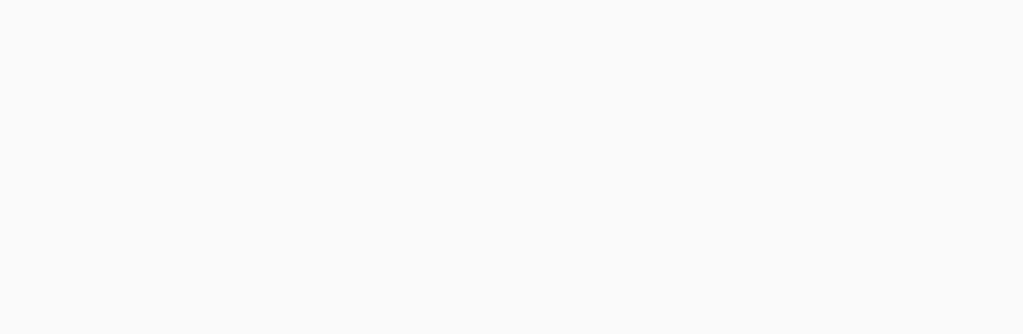
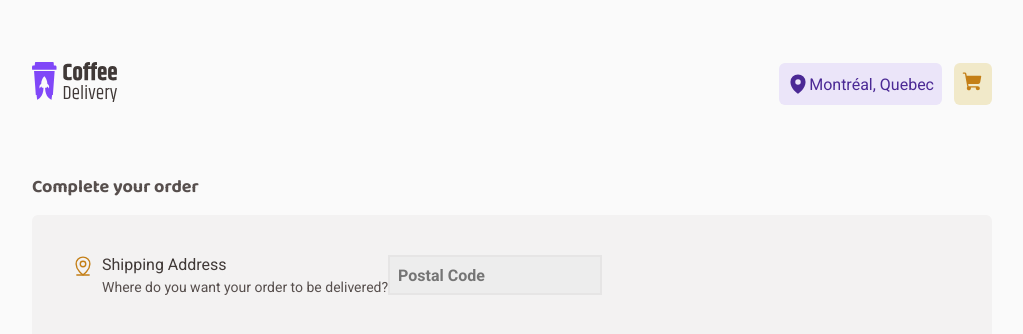
Before and after one commit to vaahxx/coffee-delivery, a React (Vite) app: page /checkout in a window 1280 px wide. Before the commit this address had no page. Shown: the top 334 px of the page, without its empty margins (128-1151 px from the left). Built offline with nearby package versions, Linux system fonts and the light colour scheme.

Commit message:
chore: start checkout page

```diff
--- a/package.json
+++ b/package.json
@@ -9,13 +9,16 @@
     "preview": "vite preview"
   },
   "dependencies": {
+    "@hookform/resolvers": "^2.9.10",
     "@types/styled-components": "^5.1.26",
     "immer": "^9.0.18",
     "phosphor-react": "^1.4.1",
     "react": "^18.2.0",
     "react-dom": "^18.2.0",
+    "react-hook-form": "^7.42.1",
     "react-router-dom": "^6.7.0",
-    "styled-components": "^5.3.6"
+    "styled-components": "^5.3.6",
+    "zod": "^3.20.2"
   },
   "devDependencies": {
     "@types/react": "^18.0.26",
--- a/src/Router.tsx
+++ b/src/Router.tsx
@@ -1,7 +1,7 @@
 import { Routes, Route } from "react-router-dom";
 import { DefaultLayout } from "./layouts/DefaultLayout";
 import { Home } from "./pages/Home";
-// import { Cart } from "./pages/Cart";
+import { Checkout } from "./pages/Checkout";
 // import { Success } from "./pages/Success";
 
 export function Router() {
@@ -9,7 +9,7 @@
     <Routes>
       <Route path='/' element={<DefaultLayout />}>
         <Route path='/' element={<Home />} />
-        {/* <Route path='/cart' element={<Cart />} /> */}
+        <Route path='/checkout' element={<Checkout />} />
         {/* <Route path='/success' element={<Success />} /> */}
       </Route>
     </Routes>
--- /dev/null
+++ b/src/pages/Checkout/components/Address/index.tsx
@@ -0,0 +1,48 @@
+import { MapPinLine } from "phosphor-react";
+import { useTheme } from "styled-components";
+import { zodResolver } from "@hookform/resolvers/zod";
+import * as zod from "zod";
+import { useFormContext, FormProvider, useForm } from "react-hook-form";
+import {
+  AddressCardContainer,
+  Title,
+  Subtitle,
+  TitleContainer,
+  Input,
+  AddressFormContainer,
+} from "./styles";
+
+const addressFormValidationSchema = zod.object({
+  postalCode: zod.string().min(6).max(6),
+  street: zod.string().min(1),
+  number: zod.number().min(1).max(4),
+  apartment: zod.string().min(1),
+  city: zod.string().min(1),
+  province: zod.string().min(2).max(2),
+});
+
+type AddressFormData = zod.infer<typeof addressFormValidationSchema>;
+
+export function Address() {
+  const theme = useTheme();
+
+  return (
+    <AddressCardContainer>
+      <TitleContainer>
+        <MapPinLine size={22} color={theme["yellow-dark"]} />
+        <div>
+          <Title>Shipping Address</Title>
+          <Subtitle>Where do you want your order to be delivered?</Subtitle>
+        </div>
+      </TitleContainer>
+
+      <AddressFormContainer>
+        <Input
+          id='postal-code'
+          placeholder='Postal Code'
+          // {...register("postal-code")}
+        />
+      </AddressFormContainer>
+    </AddressCardContainer>
+  );
+}
--- /dev/null
+++ b/src/pages/Checkout/components/Address/styles.ts
@@ -0,0 +1,59 @@
+import styled from "styled-components";
+
+export const AddressCardContainer = styled.div`
+  background-color: ${(props) => props.theme["base-card"]};
+  padding: 2.5rem;
+  border-radius: 6px;
+  display: flex;
+`;
+
+export const TitleContainer = styled.div`
+  display: flex;
+  align-items: top;
+  gap: 0.5rem;
+  margin-bottom: 2rem;
+
+  div {
+    display: flex;
+    flex-direction: column;
+    gap: 2px;
+  }
+`;
+
+export const Title = styled.span`
+  font-family: "Roboto", sans-serif;
+  font-style: normal;
+  font-weight: 400;
+  font-size: 1rem;
+  line-height: 130%;
+  color: ${(props) => props.theme["base-subtitle"]};
+`;
+
+export const Subtitle = styled.span`
+  font-family: "Roboto", sans-serif;
+  font-style: normal;
+  font-weight: 400;
+  font-size: 0.875rem;
+  line-height: 130%;
+  color: ${(props) => props.theme["base-text"]};
+`;
+
+export const AddressFormContainer = styled.form``;
+
+export const Input = styled.input`
+  background: ${(props) => props.theme["base-input"]};
+  height: 2.5rem;
+  border: 0;
+  border: 2px solid ${(props) => props.theme["base-button"]};
+  font-weight: bold;
+  font-size: inherit;
+  padding: 0 0.5rem;
+  color: ${(props) => props.theme["base-label"]};
+  &:focus {
+    box-shadow: none;
+    /* border-color: ${(props) => props.theme["green-500"]}; */
+  }
+  &::placeholder {
+    /* color: ${(props) => props.theme["gray-500"]}; */
+  }
+`;
--- /dev/null
+++ b/src/pages/Checkout/index.tsx
@@ -0,0 +1,15 @@
+import { Address } from "./components/Address";
+import { CheckoutContainer, Title } from "./styles";
+
+export function Checkout() {
+  return (
+    <CheckoutContainer>
+      <section>
+        <Title>Complete your order</Title>
+        <Address />
+        {/* <Payment/> */}
+      </section>
+      <section>{/* <Confirmation/> */}</section>
+    </CheckoutContainer>
+  );
+}
--- /dev/null
+++ b/src/pages/Checkout/styles.ts
@@ -0,0 +1,15 @@
+import styled from "styled-components";
+
+export const CheckoutContainer = styled.div`
+  padding-top: 2.5rem;
+`;
+
+export const Title = styled.h3`
+  font-family: "Baloo 2", cursive;
+  font-style: normal;
+  font-weight: 700;
+  font-size: 1.125rem;
+  line-height: 130%;
+
+  margin-bottom: 1rem;
+`;
--- a/src/pages/Home/components/CoffeeCard/index.tsx
+++ b/src/pages/Home/components/CoffeeCard/index.tsx
@@ -39,6 +39,7 @@
   function handleDecrease() {
     setQuantity((state) => state - 1);
   }
+
   return (
     <Card>
       <img src={`/coffees/${photo}`} alt='' />
```
Also changed, not shown: src/contexts/CartContext.tsx (+8 -8 lines), 1 other file (tests, documents, lock files or other folders).
